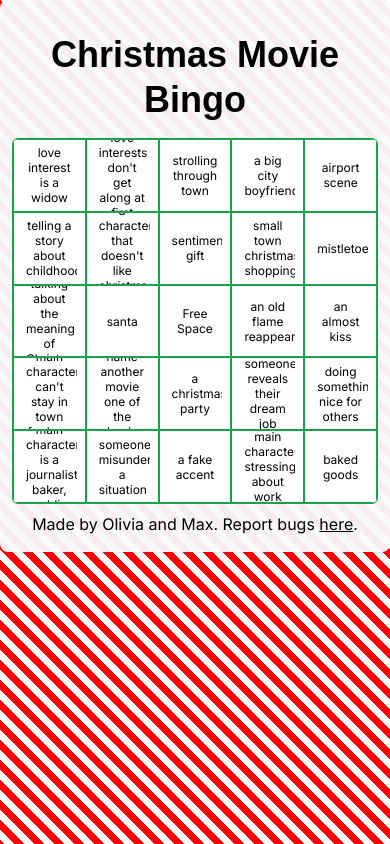
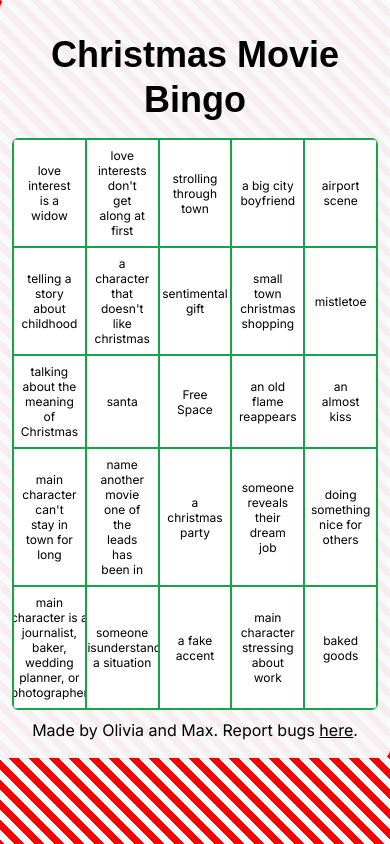
Before and after one commit to rmkerr/holidaybingo, a Next.js app: page / in a window 390 px wide. Built offline with nearby package versions, Linux system fonts and the light colour scheme; a web font is replaced by a local one.

Commit message:
More mobile

```diff
--- a/app/globals.css
+++ b/app/globals.css
@@ -16,4 +16,11 @@
     -webkit-box-orient: vertical;
     overflow: hidden;
   }
+
+  .line-clamp-5 {
+    display: -webkit-box;
+    -webkit-line-clamp: 5;
+    -webkit-box-orient: vertical;
+    overflow: hidden;
+  }
 }
--- a/app/page.tsx
+++ b/app/page.tsx
@@ -49,9 +49,9 @@
               key={`${element}-${index}`}
               onClick={() => toggleSquare(index)}
               aria-pressed={markedSquares.has(index)}
-              className="relative flex items-center justify-center aspect-square text-center border border-green-600 p-2 sm:p-3 lg:p-4 text-xs sm:text-sm md:text-base leading-snug hover:bg-white/60 focus-visible:outline focus-visible:outline-2 focus-visible:outline-offset-2 focus-visible:outline-green-700 transition-colors overflow-hidden"
+              className="relative flex items-center justify-center aspect-auto sm:aspect-square print:aspect-square text-center border border-green-600 p-2 sm:p-3 lg:p-4 text-xs sm:text-sm md:text-base leading-snug hover:bg-white/60 focus-visible:outline focus-visible:outline-2 focus-visible:outline-offset-2 focus-visible:outline-green-700 transition-colors overflow-hidden"
             >
-              <span className="print:text-sm line-clamp-6 leading-tight px-1">
+              <span className="print:text-sm sm:line-clamp-5 print:line-clamp-5 leading-tight px-1">
                 {element}
               </span>
               {markedSquares.has(index) && (
```
